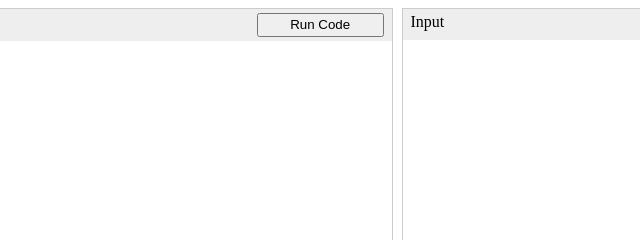
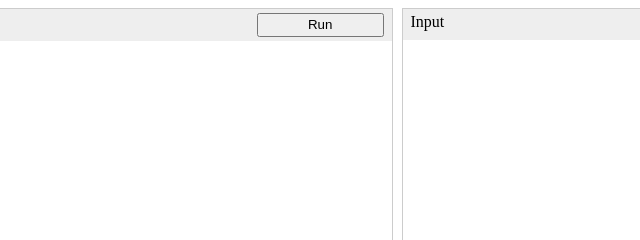
Before and after one commit to pocketpy/examples, a website built with Parcel: page docs/src/index.html in a window 1280 px wide. Shown: the top 240 px of the page, 243-883 px from the left. Built offline with nearby package versions, Linux system fonts and the light colour scheme; what monaco-editor would draw is missing.

Commit message:
Update index.html

```diff
--- a/docs/src/index.html
+++ b/docs/src/index.html
@@ -15,7 +15,7 @@
                 <select id="examples" name="examples">
                 </select>
                 <div style="flex: 3;"></div>
-                <button id="run">Run Code</button>
+                <button id="run">Run</button>
             </div>
             <div id="editor" style="height: 100%;"></div>
         </div>
```
